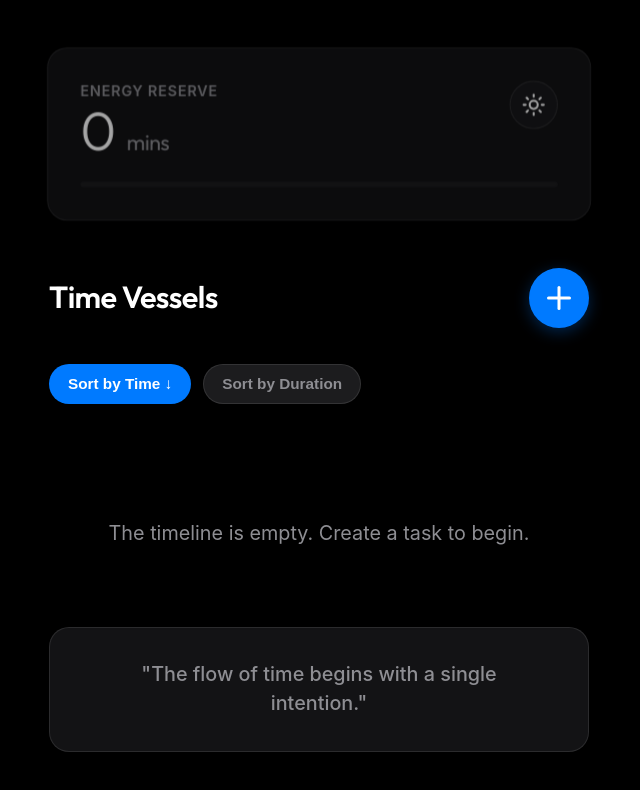
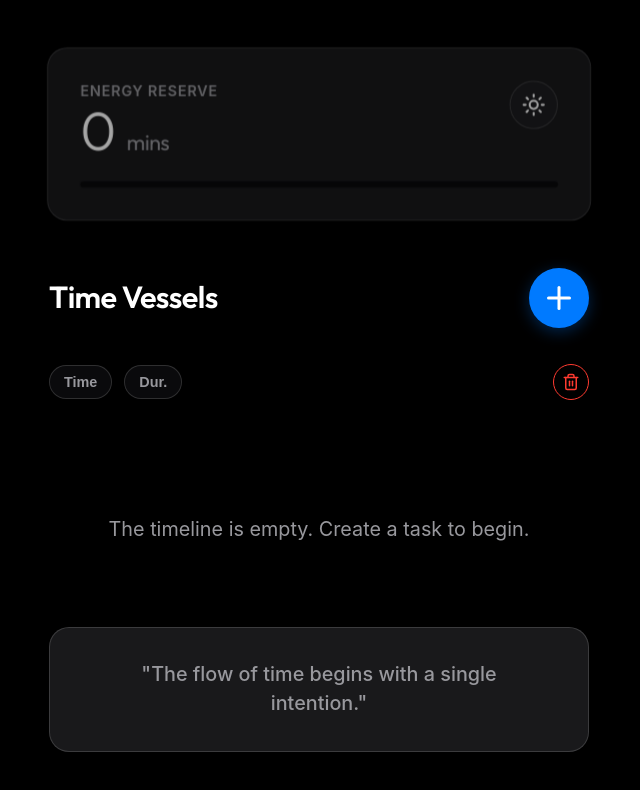
Before and after one commit to 1103896121-beep/Mana, a React (Vite) app: page / in a window 1280 px wide. Shown: the top 790 px of the page, without its empty margins (321-961 px from the left). Built offline with nearby package versions, Linux system fonts and the light colour scheme.

Commit message:
fix: enhance dark mode readability, restructure control bar layout, and fix drag-and-drop sorting

```diff
--- a/src/App.css
+++ b/src/App.css
@@ -31,7 +31,7 @@
   font-size: 3rem;
   font-weight: 300;
   line-height: 1.1;
-  color: var(--color-text-main);
+  color: var(--color-text-header);
 }
 
 .mana-unit {
@@ -85,6 +85,7 @@
   font-size: 1.7rem;
   font-weight: 700;
   letter-spacing: -0.02em;
+  color: var(--color-text-header);
 }
 
 .add-task-btn {
@@ -109,19 +110,26 @@
   box-shadow: none;
 }
 
+/* 控制栏: 排序按钮与清理按钮水平排列 */
+.controls-bar {
+  display: flex;
+  justify-content: space-between;
+  align-items: center;
+  padding: 4px 0;
+}
+
 .sorting-controls {
   display: flex;
   gap: var(--spacing-sm);
-  padding: 4px 0;
 }
 
 .sort-btn {
-  padding: 10px 18px;
-  border-radius: 20px;
+  padding: 8px 14px; /* Slight scale down for compact look */
+  border-radius: 18px;
   background: var(--color-bg-secondary);
   border: 1px solid var(--glass-border);
   color: var(--color-text-muted);
-  font-size: 0.85rem;
+  font-size: 0.8rem;
   font-weight: 600;
   cursor: pointer;
   transition: var(--transition-smooth);
@@ -131,6 +139,24 @@
   background: var(--color-primary);
   color: white;
   border-color: transparent;
+}
+
+.clear-expired-btn-mini {
+  width: 36px;
+  height: 36px;
+  border-radius: 18px;
+  background: transparent;
+  border: 1px solid #ff3b30;
+  color: #ff3b30;
+  display: flex;
+  align-items: center;
+  justify-content: center;
+  cursor: pointer;
+  transition: var(--transition-smooth);
+}
+
+.clear-expired-btn-mini:hover {
+  background: rgba(255, 59, 48, 0.1);
 }
 
 .quick-add-panel {
@@ -176,36 +202,6 @@
   transition: var(--transition-bounce);
 }
 
-.list-footer-actions {
-  display: flex;
-  justify-content: center;
-  padding: var(--spacing-lg) 0;
-}
-
-.clear-expired-btn {
-  display: flex;
-  align-items: center;
-  gap: 8px;
-  padding: 12px 24px;
-  border-radius: 25px;
-  background: transparent;
-  border: 1px solid #ff3b30;
-  color: #ff3b30;
-  font-size: 0.9rem;
-  font-weight: 600;
-  cursor: pointer;
-  transition: var(--transition-smooth);
-}
-
-.clear-expired-btn:hover {
-  background: rgba(255, 59, 48, 0.05);
-}
-
-.clear-expired-btn:active {
-  transform: scale(0.95);
-  opacity: 0.7;
-}
-
 .footer-console {
   margin-top: auto;
   margin-bottom: var(--spacing-xl);
--- a/src/App.tsx
+++ b/src/App.tsx
@@ -12,7 +12,7 @@ interface Task {
   createdAt: number;
 }
 
-type SortField = 'createdAt' | 'duration';
+type SortField = 'createdAt' | 'duration' | 'manual';
 type SortOrder = 'asc' | 'desc';
 
 const App: React.FC = () => {
@@ -28,7 +28,7 @@ const App: React.FC = () => {
   const [recentCompletions, setRecentCompletions] = useState<number[]>([]);
 
   // 排序状态
-  const [sortField, setSortField] = useState<SortField>('createdAt');
+  const [sortField, setSortField] = useState<SortField>('manual');
   const [sortOrder, setSortOrder] = useState<SortOrder>('desc');
 
   // 初始化
@@ -80,6 +80,8 @@ const App: React.FC = () => {
     setTasks([newTask, ...tasks]);
     setNewTaskText('');
     setShowInput(false);
+    // 添加新任务时保持手动排序模式
+    setSortField('manual');
   };
 
   const clearExpiredTasks = () => {
@@ -112,7 +114,9 @@ const App: React.FC = () => {
     setTasks(prev => prev.filter(t => t.id !== id));
   };
 
-  const sortedTasks = useMemo(() => {
+  // 排序处理
+  const displayTasks = useMemo(() => {
+    if (sortField === 'manual') return tasks;
     return [...tasks].sort((a, b) => {
       const valA = a[sortField];
       const valB = b[sortField];
@@ -120,12 +124,20 @@ const App: React.FC = () => {
     });
   }, [tasks, sortField, sortOrder]);
 
-  const cycleSort = (field: SortField) => {
+  const cycleSort = (field: Exclude<SortField, 'manual'>) => {
     if (sortField === field) {
       setSortOrder(prev => prev === 'desc' ? 'asc' : 'desc');
     } else {
       setSortField(field);
       setSortOrder('desc');
+    }
+  };
+
+  // 修复拖拽重排逻辑: 当在非手动排序模式下拖拽时，应先切换到手动模式或同步顺序
+  const handleReorder = (newOrder: Task[]) => {
+    setTasks(newOrder);
+    if (sortField !== 'manual') {
+      setSortField('manual');
     }
   };
 
@@ -165,18 +177,25 @@ const App: React.FC = () => {
           </div>
         </div>
 
+        {/* 控制栏: 排序 + 清除功能并排 */}
+        <div className="controls-bar">
           <div className="sorting-controls">
             <button
               className={`sort-btn ${sortField === 'createdAt' ? 'active' : ''}`}
               onClick={() => cycleSort('createdAt')}
             >
-            Sort by Time {sortField === 'createdAt' && (sortOrder === 'desc' ? '↓' : '↑')}
+              Time {sortField === 'createdAt' && (sortOrder === 'desc' ? '↓' : '↑')}
             </button>
             <button
               className={`sort-btn ${sortField === 'duration' ? 'active' : ''}`}
               onClick={() => cycleSort('duration')}
             >
-            Sort by Duration {sortField === 'duration' && (sortOrder === 'desc' ? '↓' : '↑')}
+              Dur. {sortField === 'duration' && (sortOrder === 'desc' ? '↓' : '↑')}
+            </button>
+          </div>
+
+          <button className="clear-expired-btn-mini" onClick={clearExpiredTasks} title="Clear Tasks > 7 Days">
+            <Trash2 size={18} />
           </button>
         </div>
 
@@ -211,12 +230,12 @@ const App: React.FC = () => {
 
         <Reorder.Group
           axis="y"
-          values={sortedTasks}
-          onReorder={setTasks}
+          values={displayTasks}
+          onReorder={handleReorder}
           className="bubble-list-container"
         >
           <AnimatePresence mode="popLayout">
-            {sortedTasks.map(task => (
+            {displayTasks.map(task => (
               <Reorder.Item key={task.id} value={task}>
                 <TaskBubble
                   {...task}
@@ -233,15 +252,6 @@ const App: React.FC = () => {
             </div>
           )}
         </Reorder.Group>
-
-        {tasks.length > 0 && (
-          <div className="list-footer-actions">
-            <button className="clear-expired-btn" onClick={clearExpiredTasks}>
-              <Trash2 size={16} />
-              <span>Clear Tasks {'>'} 7 Days</span>
-            </button>
-          </div>
-        )}
       </main>
 
       <CarePrompt
--- a/src/index.css
+++ b/src/index.css
@@ -4,25 +4,28 @@
   /* iOS-inspired base scale */
   font-size: 18px;
 
-  /* iOS Dark Mode Palette (System Gray layout) */
-  --color-bg-primary: #000000; /* Pure black for OLED */
-  --color-bg-secondary: #1c1c1e; /* System Gray 6 */
-  --color-primary: #007aff; /* iOS System Blue */
-  --color-secondary: #5856d6; /* iOS System Indigo */
-  --color-accent: #64d2ff; /* iOS System Sky Blue */
+  /* iOS Dark Mode Palette (Optimized for Readability) */
+  --color-bg-primary: #000000;
+  --color-bg-secondary: #0a0a0c; /* Deep black-blue for contrast */
+  --color-primary: #007aff;
+  --color-secondary: #5856d6;
+  --color-accent: #64d2ff;
   --color-white: #ffffff;
+
+  /* 精调暗色文字颜色: 主标题纯白，副标题高亮 */
   --color-text-main: #ffffff;
-  --color-text-muted: #8e8e93; /* System Gray */
+  --color-text-header: #ffffff; /* 确保标题绝对清晰 */
+  --color-text-muted: #98989d; /* iOS gray for secondary info */
 
-  /* Glassmorphism Tokens (Higher Quality) */
-  --glass-bg: rgba(28, 28, 30, 0.7);
-  --glass-border: rgba(255, 255, 255, 0.1);
-  --glass-shadow: 0 4px 20px rgba(0, 0, 0, 0.5);
+  /* 暗色模式下卡片背景需更深一些，且边框稍微亮起以区分 */
+  --glass-bg: rgba(30, 30, 32, 0.85);
+  --glass-border: rgba(255, 255, 255, 0.15);
+  --glass-shadow: 0 4px 20px rgba(0, 0, 0, 0.6);
   --glass-blur: blur(30px);
 
-  /* Aura & Glow Effects (Subtle & Elegant) */
+  /* Aura & Glow Effects */
   --aura-mana-low: 0 0 15px rgba(255, 59, 48, 0.2);
-  --aura-mana-high: 0 0 30px rgba(0, 122, 255, 0.3);
+  --aura-mana-high: 0 0 30px rgba(0, 122, 255, 0.4);
 
   /* Spacing & Sizing */
   --spacing-xs: 8px;
@@ -33,20 +36,20 @@
   --radius-bubble: 28px;
   --radius-card: 20px;
 
-  /* Transitions */
   --transition-smooth: all 0.3s cubic-bezier(0.25, 0.1, 0.25, 1);
   --transition-bounce: all 0.5s cubic-bezier(0.175, 0.885, 0.32, 1.275);
 }
 
 [data-theme='light'] {
-  --color-bg-primary: #f2f2f7; /* System Gray 6 Light */
+  --color-bg-primary: #f2f2f7;
   --color-bg-secondary: #ffffff;
   --color-text-main: #000000;
+  --color-text-header: #000000;
   --color-text-muted: #8e8e93;
   --glass-bg: rgba(255, 255, 255, 0.8);
-  --glass-border: rgba(0, 0, 0, 0.05);
+  --glass-border: rgba(0, 0, 0, 0.08);
   --glass-shadow: 0 4px 16px rgba(0, 0, 0, 0.05);
-  --aura-mana-high: 0 10px 25px rgba(0, 122, 255, 0.15);
+  --aura-mana-high: 0 10px 25px rgba(0, 122, 255, 0.2);
 }
 
 * {
@@ -71,9 +74,9 @@ h1, h2, h3, h4, .mana-font {
   font-family: 'Outfit', -apple-system, system-ui, sans-serif;
   letter-spacing: -0.01em;
   font-weight: 600;
+  color: var(--color-text-header);
 }
 
-/* Base Layout Containers */
 .app-container {
   width: 100%;
   max-width: 580px;
@@ -85,7 +88,6 @@ h1, h2, h3, h4, .mana-font {
   padding: env(safe-area-inset-top) var(--spacing-md) env(safe-area-inset-bottom);
 }
 
-/* Glassmorphism Utility */
 .glass-panel {
   background: var(--glass-bg);
   backdrop-filter: var(--glass-blur);
@@ -95,7 +97,6 @@ h1, h2, h3, h4, .mana-font {
   border-radius: var(--radius-card);
 }
 
-/* Animations */
 @keyframes aura-pulse {
   0% { transform: scale(1); opacity: 0.6; }
   50% { transform: scale(1.03); opacity: 0.8; }
```
Lines whose indentation alone changed are shown as unchanged.
